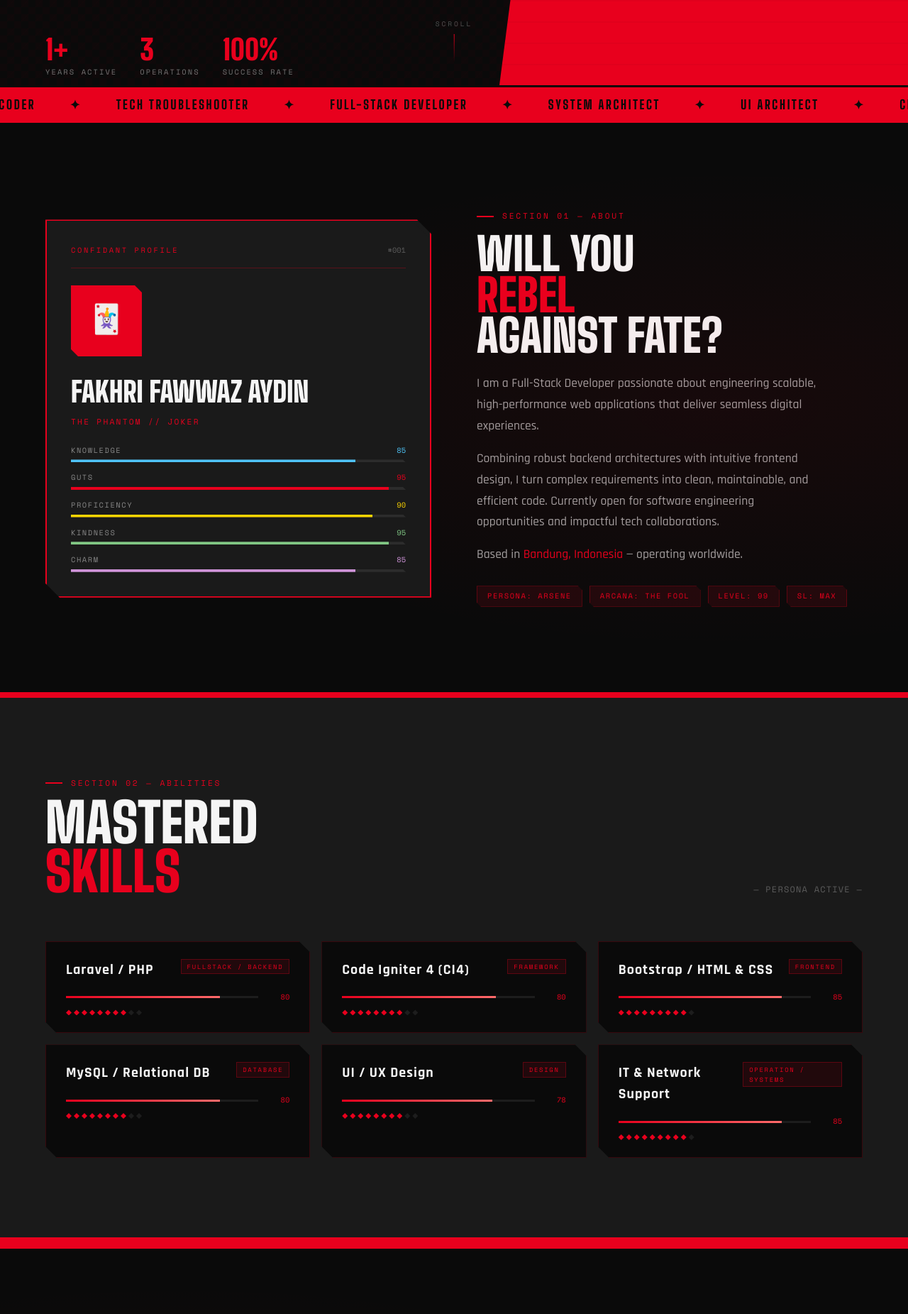
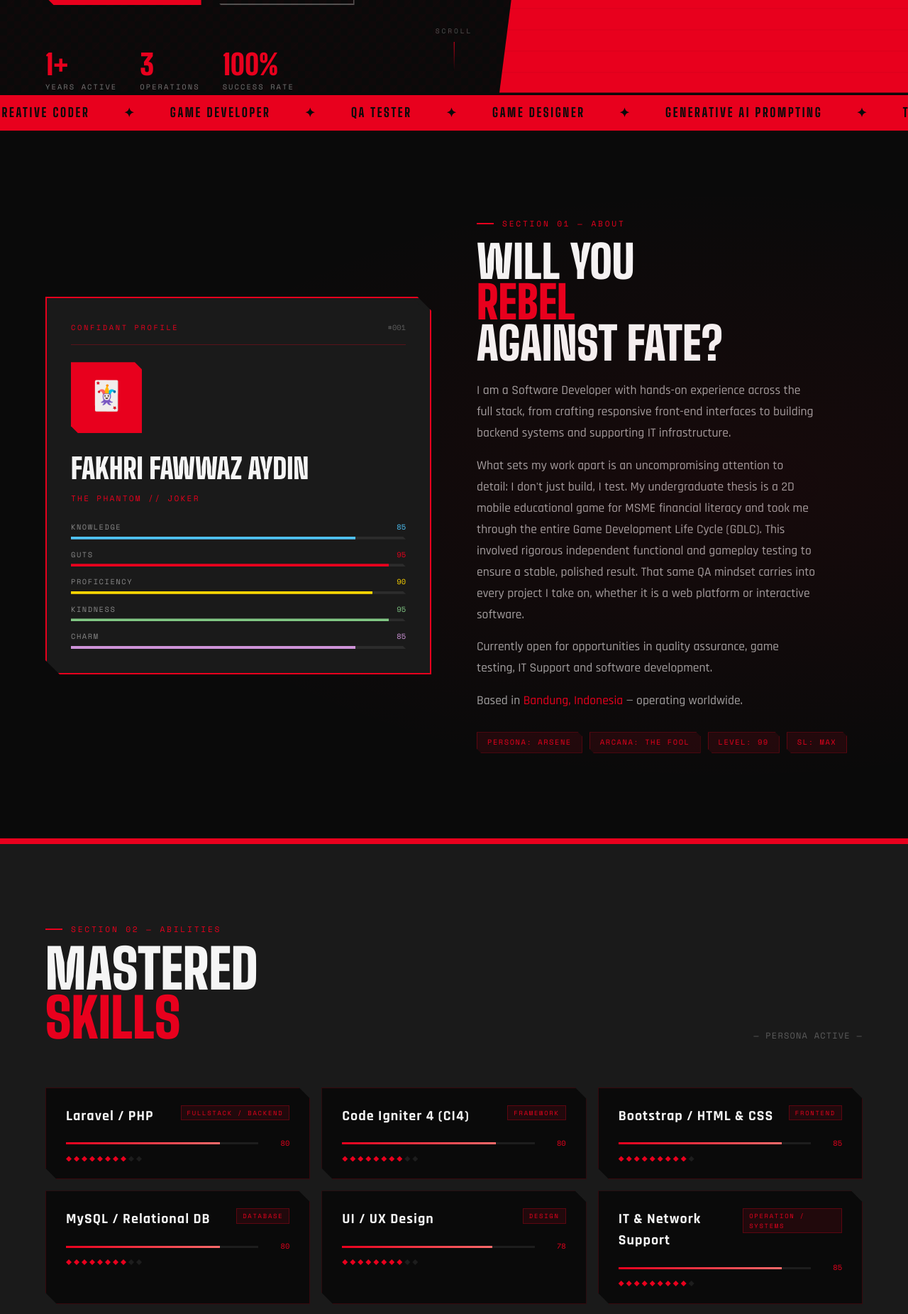
Before and after one commit to Fakhri-911/Portofolio, a React (Vite) app: page / in a window 1280 px wide. Shown: the part 680-2531 px from the top of the page at 71% size. Built offline with nearby package versions, Linux system fonts and the light colour scheme; the HTML template or start-up script is replaced by a standard one.

Commit message:
Perbarui About, Skill, dan Card

```diff
--- a/src/App.tsx
+++ b/src/App.tsx
@@ -18,6 +18,9 @@ const SKILLS = [
   { name: 'MySQL / Relational DB', level: 80, tag: 'DATABASE' },
   { name: 'UI / UX Design', level: 78, tag: 'DESIGN' },
   { name: 'IT & Network Support', level: 85, tag: 'OPERATION / SYSTEMS' },
+  { name: 'GDScript', level: 80, tag: 'GAME DEVELOPMENT' },
+  { name: 'Functional & Gameplay Testing', level: 78, tag: 'QA TESTING' },
+  { name: 'Bug Identification & Documentation', level: 77, tag: 'QA TESTING' },
 ]
 
 const EXPLORING_SKILLS = [
@@ -57,15 +60,24 @@ const PROJECTS = [
     status: 'COMPLETE',
     year: '2026',
   },
+  {
+    code: 'OP-04',
+    name: 'Undergraduate Thesis — Game Design',
+    type: 'Game Edukasi Literasi Keuangan UMKM',
+    desc: 'Designed and built an educational game from the ground up — from game mechanics and core logic to implementation — with a focus on MSME (small business) financial literacy. Conducted iterative self-testing across functional and gameplay aspects, documenting and fixing bugs through multiple cycles to ensure a stable build ahead of the final thesis defense.',
+    tags: ['GAME DESIGN', 'GAME DEVELOPMENT', 'QA TESTING', 'EDUCATION', 'GODOT ENGINE'],
+    status: 'ONGOING',
+    year: '2025 - 2026',
+  },
 
 ]
 
 const TICKER_TEXT = [
   'FULL-STACK DEVELOPER', '✦', 'SYSTEM ARCHITECT', '✦',
   'UI ARCHITECT', '✦', 'CREATIVE CODER', '✦',
-  'TECH TROUBLESHOOTER', '✦', 'FULL-STACK DEVELOPER', '✦',
-  'SYSTEM ARCHITECT', '✦', 'UI ARCHITECT', '✦',
-  'CREATIVE CODER', '✦', 'TECH TROUBLESHOOTER', '✦',
+  'GAME DEVELOPER', '✦', 'QA TESTER', '✦',
+  'GAME DESIGNER', '✦', 'GENERATIVE AI PROMPTING', '✦',
+  'TECH TROUBLESHOOTER', '✦'
 ]
 
 // ─── Hooks ───────────────────────────────────────────────────────────────────
@@ -207,8 +219,8 @@ function HeroSection() {
             animationDelay: '0.5s',
           }}
         >
-          Informatics engineering student & software developer.
-          Bridging the gap between creative web development and seamless IT infrastructure management.
+          Informatics engineering student & software builder.
+          From front-end interfaces to backend systems and IT infrastructure — engineered with precision and tested with care.
         </p>
 
         {/* CTA buttons */}
@@ -578,13 +590,17 @@ function AboutSection() {
               }}
             >
               <p>
-                I am a Full-Stack Developer passionate about engineering scalable,
-                high-performance web applications that deliver seamless digital experiences.
+                I am a Software Developer with hands-on experience across the full stack,
+                from crafting responsive front-end interfaces to building backend systems and supporting IT infrastructure.
               </p>
               <p>
-                Combining robust backend architectures with intuitive frontend design,
-                I turn complex requirements into clean, maintainable, and efficient code.
-                Currently open for software engineering opportunities and impactful tech collaborations.
+                What sets my work apart is an uncompromising attention to detail:
+                I don't just build, I test. My undergraduate thesis is a 2D mobile educational game for MSME financial literacy and took me through the entire Game Development Life Cycle (GDLC).
+                This involved rigorous independent functional and gameplay testing to ensure a stable, polished result.
+                That same QA mindset carries into every project I take on, whether it is a web platform or interactive software.
+              </p>
+              <p>
+                Currently open for opportunities in quality assurance, game testing, IT Support and software development.
               </p>
               <p>
                 Based in <span style={{ color: 'var(--p5-red)' }}>Bandung, Indonesia</span> —
@@ -1437,8 +1453,7 @@ function ContactSection() {
               {[
                 { name: 'GitHub', url: 'https://github.com/Fakhri-911' },
                 { name: 'Instagram', url: 'https://instagram.com/fakhri_bosca/' },
-                { name: 'LinkedIn', url: 'https://linkedin.com/in/fakhri-fawwaz-aydin' },
-                { name: 'Threads', url: 'https://threads.net/fakhri_bosca' },
+                { name: 'LinkedIn', url: 'https://linkedin.com/in/fakhri-fawwaz-aydin' }
               ].map((social) => (
                 <a
                   key={social.name}
```
